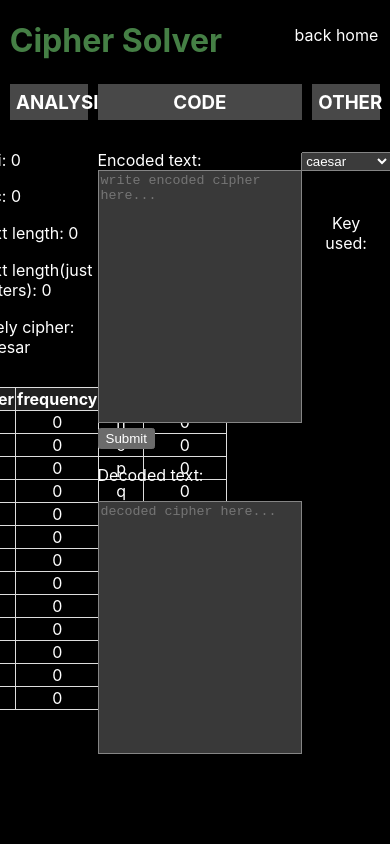
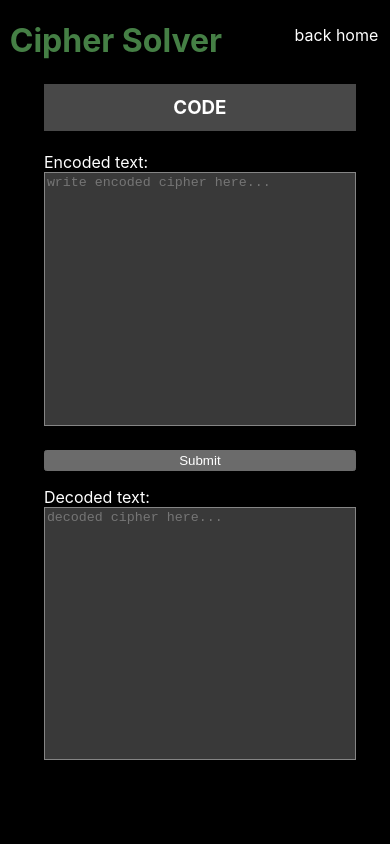
Before and after one commit to StefanNede/Personal_Website2, a Next.js app: page /cipherSolver in a window 390 px wide. Shown: the top 844 px of the page. Built offline with nearby package versions, Linux system fonts and the light colour scheme.

Commit message:
added responsive design to cipher solver page

```diff
--- a/styles/Cipher.module.css
+++ b/styles/Cipher.module.css
@@ -20,6 +20,7 @@
 .main {
     min-height: 83vh;
     display:flex;
+    margin-bottom: 5vh;
 }
 
 /* left side */
@@ -90,6 +91,19 @@
     resize: none;
 }
 
+.inputCode form, .decodedText {
+    display:flex;
+    flex-direction: column;
+}
+
+.decodedText p {
+    margin-bottom: 0;
+}
+
+.inputCode.submitBtn {
+    align-self: center;
+}
+
 .submitBtn:hover {
     cursor:pointer;
 }
@@ -101,7 +115,8 @@
     flex-direction: column;
     padding-left: 2.5vw;
     padding-right: 2.5vw;
-    min-width:15vw;
+    width:100%;
+
 }
 
 .right h3 {
@@ -121,3 +136,70 @@
 .keyUsed {
     font-size: 0.9rem;
 }
+
+/* responsive design yay */
+@media only screen and (max-width:1050px) {
+     /* code at top
+        then other stuff
+        then analysis */
+    .main {
+        flex-direction: column;
+        align-items: center;
+    }
+    .left {
+        order:3;
+        margin-bottom: 5vh;
+        width:100vw;
+    }
+    .left h3 {
+        margin-top: 0;
+        margin-bottom: 2.5vh;
+        width: 80vw;
+        text-align: center;
+        background-color: rgb(72, 72, 72);
+        padding: 0.75rem 0rem;
+    }
+    .analysis {
+        width:90vw;
+        align-items: center;
+    }
+    .letterTable {
+        width: 90vw;
+        font-size: 1rem;
+        display: flex;
+        justify-content: center;
+    }
+    .center {
+        order: 1;
+        margin-bottom: 10vh;
+        margin-left:0;
+        padding-left: 0;
+    }
+    .center h3 {
+        margin-top: 0;
+        margin-bottom: 2.5vh;
+        width: 80vw;
+        text-align: center;
+        background-color: rgb(72, 72, 72);
+        padding: 0.75rem 0rem;
+    }
+    .right {
+        order: 2;
+        margin-bottom: 10vh;
+    }
+    .right h3 {
+        margin-top: 0;
+        margin-bottom: 2.5vh;
+        width: 80vw;
+        text-align: center;
+        background-color: rgb(72, 72, 72);
+        padding: 0.75rem 0rem;
+    }
+}
+ @media only screen and (max-width:618px) {
+    .letterTable {
+        font-size: 0.8rem;
+        display: flex;
+        justify-content: center;
+    }
+ }
--- a/styles/LetterFrequ.module.css
+++ b/styles/LetterFrequ.module.css
@@ -11,3 +11,16 @@
     border: 1px solid #dddddd;
     text-align: center;
 }
+
+/* responsive design yay */
+@media only screen and (max-width:1050px) {
+    .td, .th {
+        padding: 0.5rem 1rem;
+    }
+}
+
+@media only screen and (max-width:618px) {
+    .td, .th {
+        padding: 0.5rem 1rem;
+    }
+}
```
